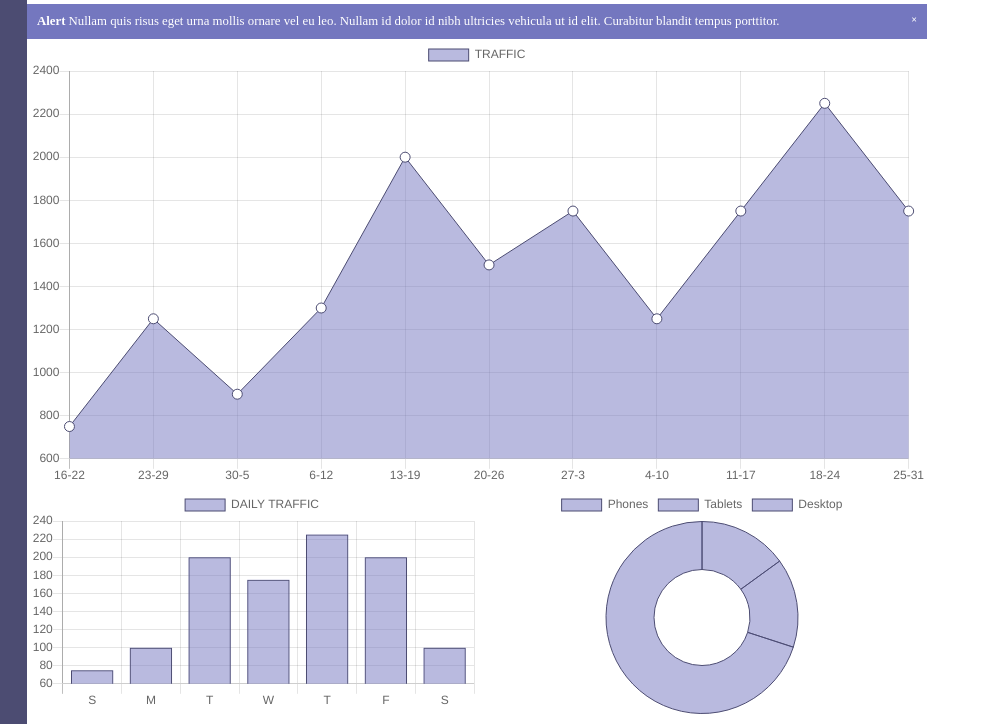
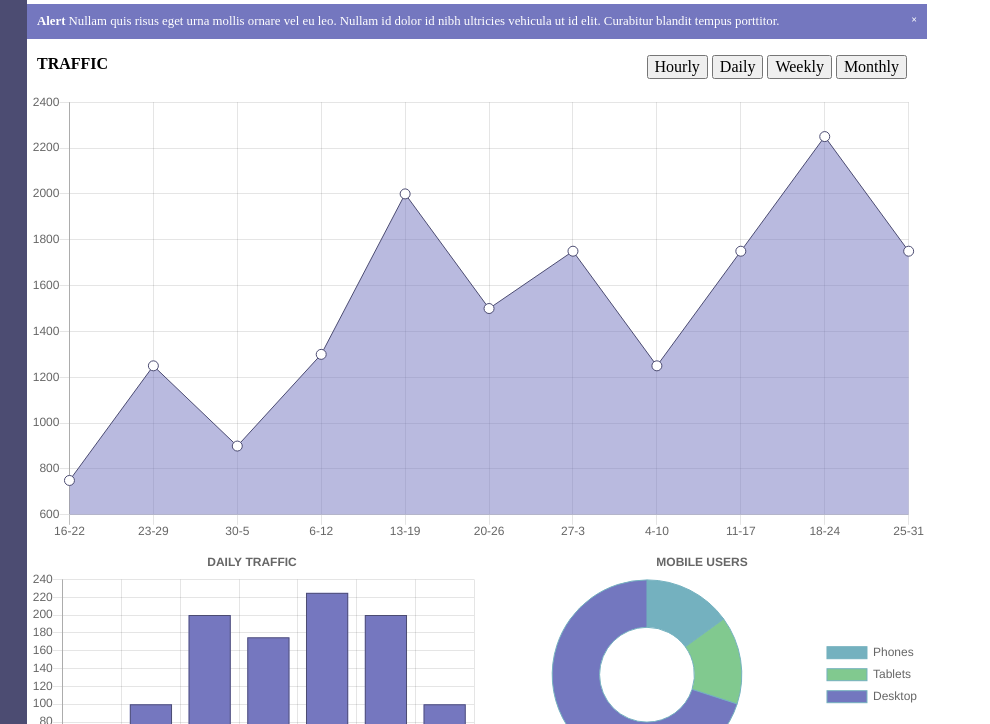
Before and after one commit to mindeby/Techdegree-Project-7, a plain HTML site: page index.html in a window 1280 px wide. Shown: the part 76-800 px from the top of the page, 73-1063 px from the left. Drawn offline with nearby package versions, Linux system fonts and the light colour scheme.

Commit message:
added some chart styles

```diff
--- a/css/styles.css
+++ b/css/styles.css
@@ -122,7 +122,28 @@ nav li {
 .closebtn {
   cursor: pointer;
 }
-.widget-container, .social-media{
+
+.selected-data ul {
+  float:right;
+  overflow: auto;
+  margin-right: 20px;
+}
+
+.selected-data li {
+  list-style-type: none;
+  display: inline-block;
+  margin: auto;
+}
+
+.selected-data h3 {
+  margin-left: 0;
+  float: left;
+  margin-left: 10px;
+  text-transform:uppercase;
+  font-size: 1em;
+}
+
+.widget-container, .social-media {
   display: flex;
 }
 
--- a/dashboard.js
+++ b/dashboard.js
@@ -5,14 +5,12 @@ document.addEventListener('DOMContentLoaded', () => {
   var ctx1 = document.getElementById('myLineChart').getContext('2d');
 
   var chart1 = new Chart(ctx1, {
-    // The type of chart we want to create
     type: 'line',
 
-    // The data for our dataset
     data: {
         labels: ['16-22', '23-29', '30-5', '6-12', '13-19', '20-26', '27-3', '4-10', '11-17', '18-24', '25-31'],
         datasets: [{
-            label: 'TRAFFIC',
+            label: 'Weekly',
             backgroundColor: 'rgb(117, 119, 191, 0.5)',
             borderColor: 'rgb(76, 76, 114)',
             pointBackgroundColor: 'rgb(255, 255, 255)',
@@ -21,8 +19,14 @@ document.addEventListener('DOMContentLoaded', () => {
             borderWidth:1,
             lineTension:0,
             data: [750, 1250, 900, 1300, 2000, 1500, 1750, 1250, 1750, 2250, 1750, 2250],
-        }]
+        },
+      ]
     },
+    options:{
+      legend: {
+        display: false,
+      }
+    }
 });
 
 //BAR CHART
@@ -36,8 +40,7 @@ document.addEventListener('DOMContentLoaded', () => {
     data: {
         labels: ['S', 'M', 'T', 'W', 'T', 'F', 'S'],
         datasets: [{
-            label: 'DAILY TRAFFIC',
-            backgroundColor: 'rgb(117, 119, 191, 0.5)',
+            backgroundColor: 'rgb(117, 119, 191, 1)',
             borderColor: 'rgb(76, 76, 114)',
             pointBackgroundColor: 'rgb(255, 255, 255)',
             pointBorderColor: 'rgb(76, 76, 114)',
@@ -47,6 +50,15 @@ document.addEventListener('DOMContentLoaded', () => {
             data: [75, 100, 200, 175, 225, 200, 100],
         }]
     },
+    options:{
+      title: {
+        display: true,
+        text:'DAILY TRAFFIC',
+      },
+      legend: {
+        display: false,
+      }
+    }
 });
 
 //DONUT CHART
@@ -58,19 +70,33 @@ document.addEventListener('DOMContentLoaded', () => {
 
     // The data for our dataset
     data: {
-        labels: ['Phones', 'Tablets', 'Desktop'],
-        datasets: [{
-            label: 'MOBILE USERS',
-            backgroundColor: 'rgb(117, 119, 191, 0.5)',
-            borderColor: 'rgb(76, 76, 114)',
+        labels: ['Phones','Tablets', 'Desktop'],
+        datasets: [
+          {
+            backgroundColor: ['#74b1bf','#81c98f','#7377bf'],
+            borderColor: '#74b1bf',
             pointBackgroundColor: 'rgb(255, 255, 255)',
             pointBorderColor: 'rgb(76, 76, 114)',
             pointRadius: 5,
             borderWidth:1,
             lineTension:0,
-            data: [15, 15, 70],
+            data: [15,15,70],
         }]
     },
+    options: {
+      title: {
+        display: true,
+        text:'MOBILE USERS',
+        position: 'top',
+    },
+      legend: {
+        display:true,
+        position: 'right',
+        labels: {
+          fontColor: '#666666',
+        }
+      }
+    }
 });
 
 
--- a/index.html
+++ b/index.html
@@ -61,7 +61,15 @@
           <span class="closebtn" onclick="this.parentElement.style.display='none';">&times;</span>
           <strong>Alert</strong> Nullam quis risus eget urna mollis ornare vel eu leo. Nullam id dolor id nibh ultricies vehicula ut id elit. Curabitur blandit tempus porttitor.
         </div>
-
+        <div class="selected-data">
+          <h3>Traffic</h3>
+          <ul>
+            <li><button>Hourly</button></li>
+            <li><button>Daily</button></li>
+            <li><button>Weekly</button></li>
+            <li><button>Monthly</button></li>
+          </ul>
+        </div>
         <div>
         <canvas id="myLineChart"></canvas>
         </div>
```
